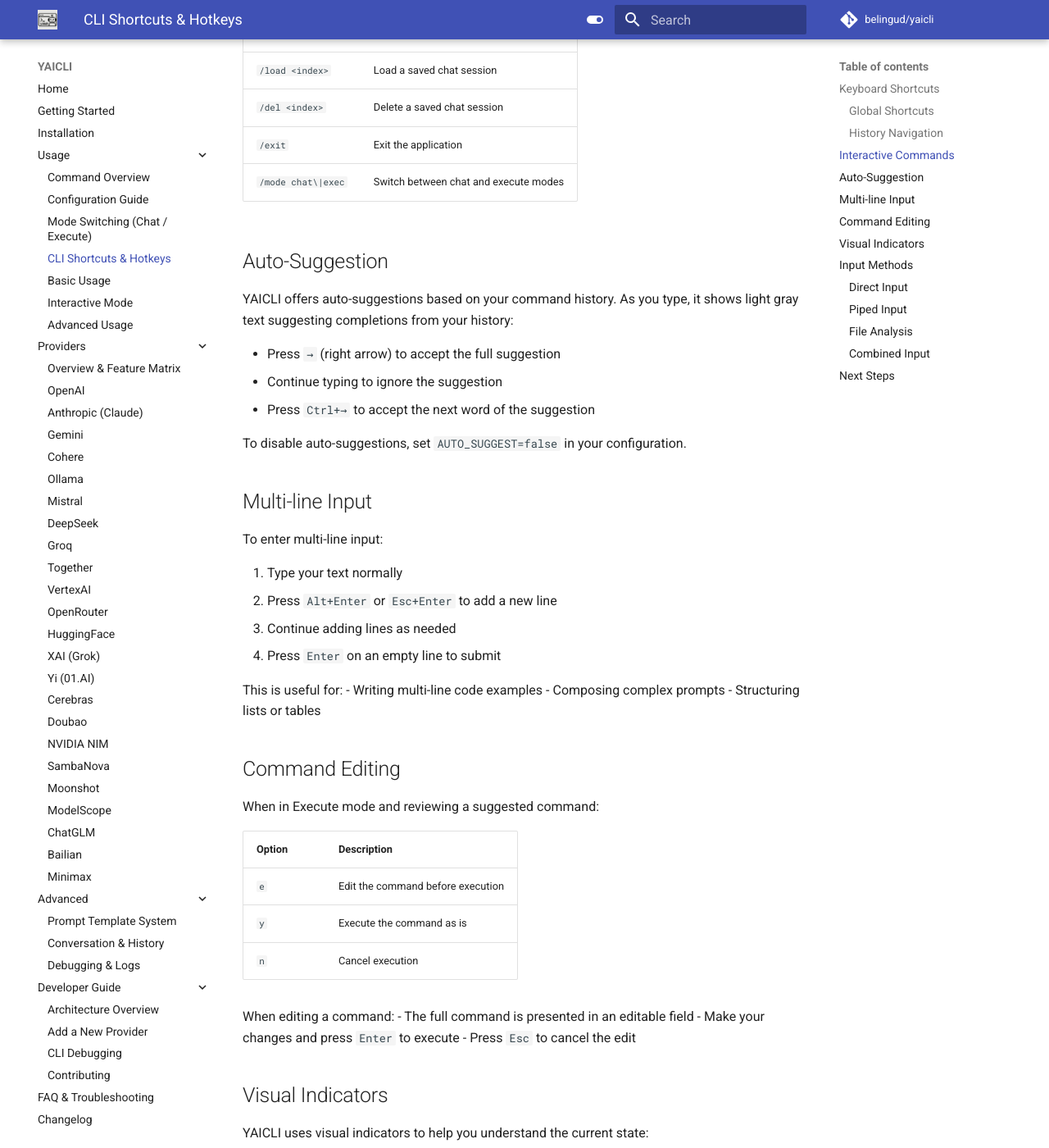
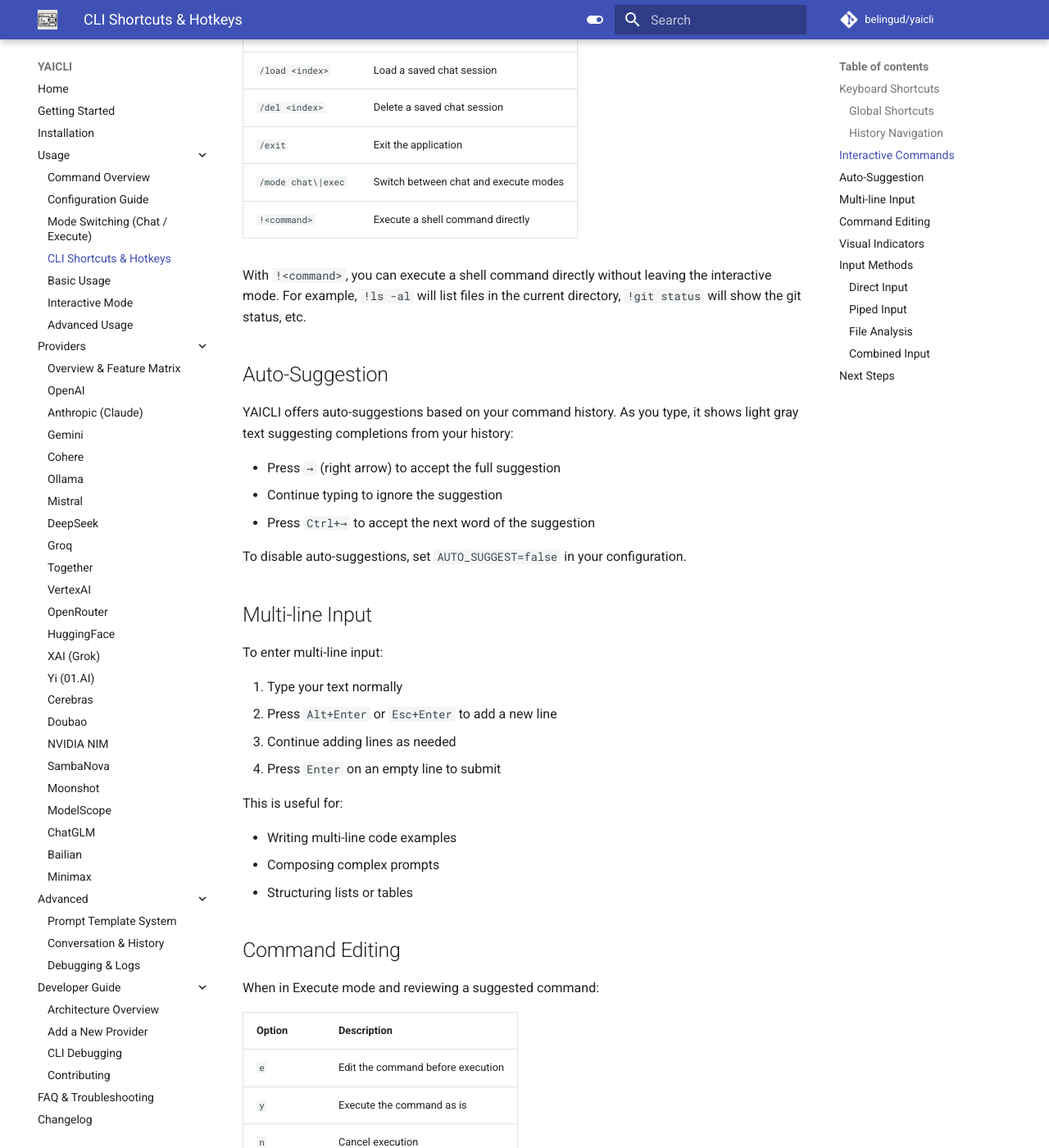
Before and after one commit to belingud/yaicli, an MkDocs documentation site: the page built from docs/usage/cli.md, in a window 1280 px wide and 1400 px high, scrolled down 1567 px. Shown: the whole window at 82% size. Built offline with MkDocs 1.6.1 and Material for MkDocs 9.7.7, drawn with Linux system fonts in a browser that asks for light colours; comment, search, counter and statistics services are not loaded; some of the changed text lies outside the part shown.

Commit message:
docs: add shell command execution feature to CLI and usage docs

```diff
--- a/docs/usage/cli.md
+++ b/docs/usage/cli.md
@@ -45,6 +45,9 @@
 | `/del <index>`     | Delete a saved chat session                |
 | `/exit`            | Exit the application                       |
 | `/mode chat\|exec` | Switch between chat and execute modes      |
+| `!<command>`       | Execute a shell command directly           |
+
+With `!<command>`, you can execute a shell command directly without leaving the interactive mode. For example, `!ls -al` will list files in the current directory, `!git status` will show the git status, etc.
 
 ## Auto-Suggestion
 
@@ -66,6 +69,7 @@
 4. Press `Enter` on an empty line to submit
 
 This is useful for:
+
 - Writing multi-line code examples
 - Composing complex prompts
 - Structuring lists or tables
@@ -81,6 +85,7 @@
 | `n`    | Cancel execution                  |
 
 When editing a command:
+
 - The full command is presented in an editable field
 - Make your changes and press `Enter` to execute
 - Press `Esc` to cancel the edit
@@ -91,8 +96,8 @@
 
 | Indicator           | Meaning                 |
 | ------------------- | ----------------------- |
-| `💬 >`               | Chat mode prompt        |
-| `🚀 >`               | Execute mode prompt     |
+| `💬 >`              | Chat mode prompt        |
+| `🚀 >`              | Execute mode prompt     |
 | Cursor animation    | Processing your request |
 | Syntax highlighting | Code in responses       |
 
```
Also changed, not shown: other parts of docs/usage/cli.md (+1 -1 lines), README.md (+1 -0 lines), docs/usage/interactive.md (+2 -0 lines).
